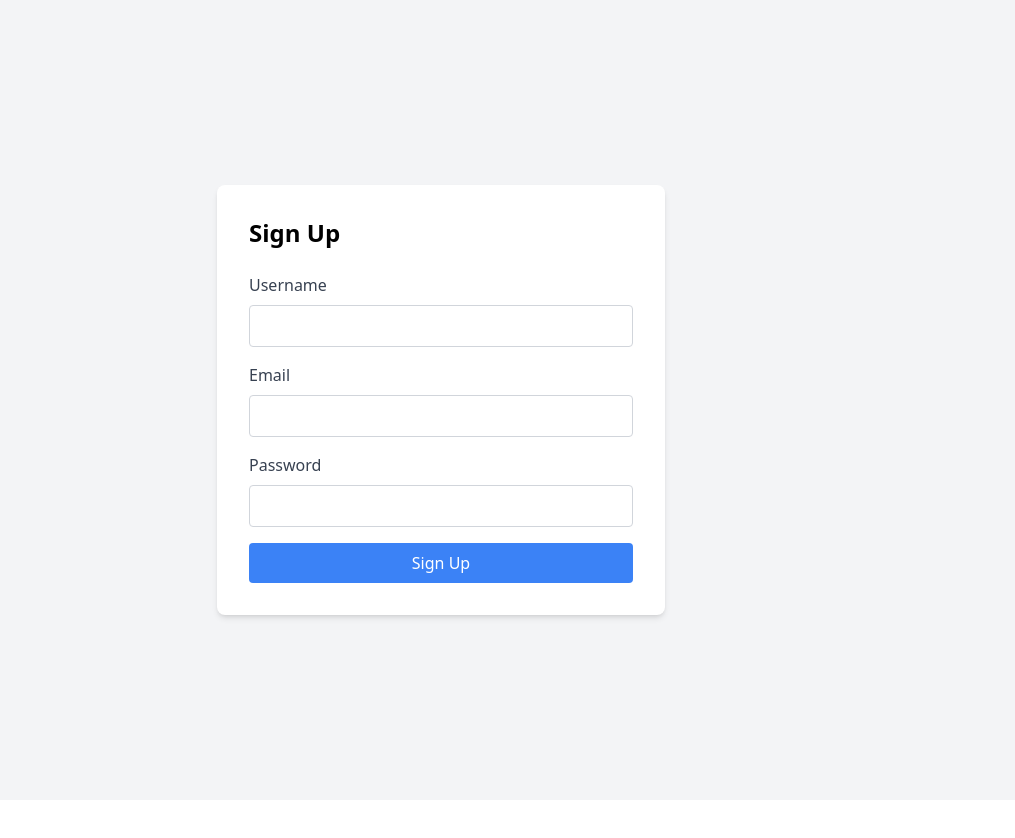
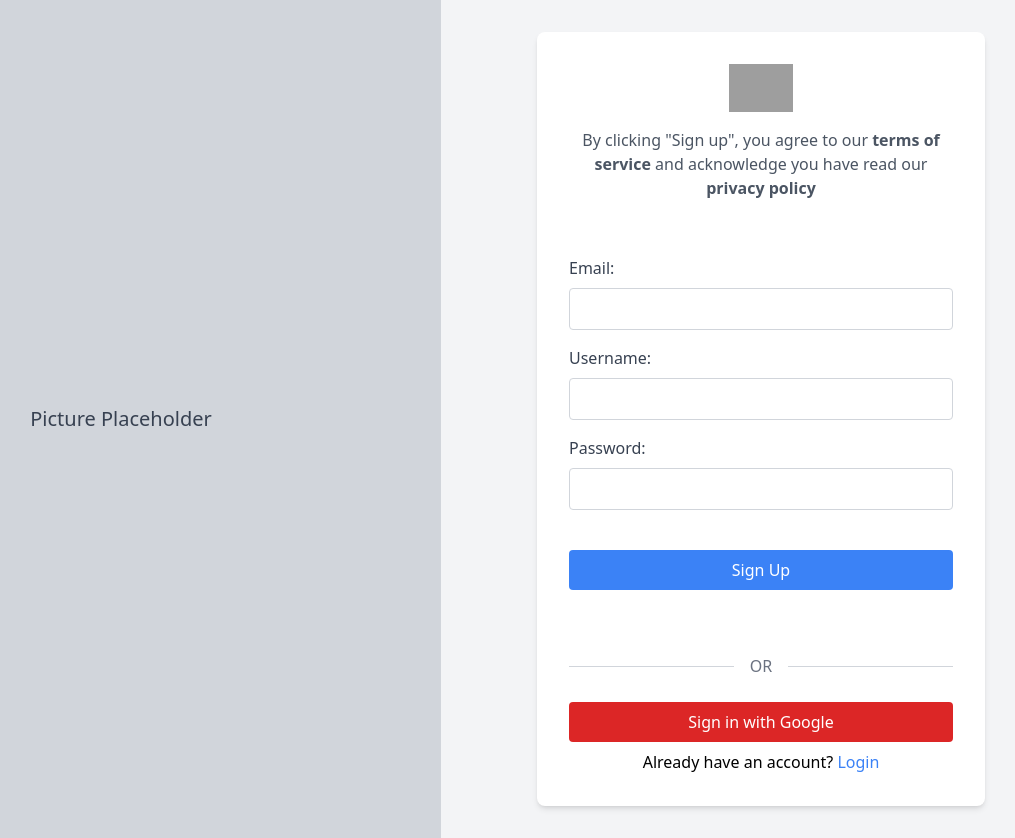
Before and after one commit to Thatohatsi880/chat_circle, a React (Vite) app in the folder chat_circle/: page /signup in a window 1280 px wide. Shown: the whole page, without its empty margins (199-1214 px from the left). Before the commit the page ends 800 px from the top, so only its background shows below. Built offline with nearby package versions, Linux system fonts and the light colour scheme; grey boxes are pictures that could not be loaded.

Commit message:
Modifiying a sign up page

```diff
--- a/chat_circle/src/Pages/SignIn.jsx
+++ b/chat_circle/src/Pages/SignIn.jsx
@@ -1,4 +1,169 @@
-const Login = () => ({})
+import { useState } from 'react';
 
+const SignIn = () => {
+  const [formData, setFormData] = useState({
+    username: '',
+    email: '',
+    password: '',
+  });
 
-export default Login
+  const [errors, setErrors] = useState({
+    email: '',
+    username: '',
+    password: '',
+  });
+
+  const handleChange = (e) => {
+    setFormData({
+      ...formData,
+      [e.target.name]: e.target.value,
+    });
+  };
+
+  const validateEmail = (email) => {
+    const re = /^[^\s@]+@[^\s@]+\.[^\s@]+$/;
+    return re.test(String(email).toLowerCase());
+  };
+
+  const validateUsername = (username) => {
+    return username.length >= 8;
+  };
+
+  const validatePassword = (password) => {
+    const re = /^(?=.*[A-Za-z])(?=.*\d)(?=.*[@$!%*?&])[A-Za-z\d@$!%*?&]{8,}$/;
+    return re.test(password);
+  };
+
+  const handleSubmit = async (e) => {
+    e.preventDefault();
+    const newErrors = { email: '', username: '', password: '' };
+
+    if (!validateEmail(formData.email)) {
+      newErrors.email = 'Please enter a valid email address.';
+    }
+
+    if (!validateUsername(formData.username)) {
+      newErrors.username = 'Username must be at least 8 characters long.';
+    }
+
+    if (!validatePassword(formData.password)) {
+      newErrors.password = 'Password must be at least 8 characters long and contain at least one number and one special character.';
+    }
+
+    setErrors(newErrors);
+
+    if (Object.values(newErrors).every((error) => error === '')) {
+      try {
+        const response = await fetch('/api/signup', {
+          method: 'POST',
+          headers: {
+            'Content-Type': 'application/json',
+          },
+          body: JSON.stringify(formData),
+        });
+
+        if (!response.ok) {
+          throw new Error('Sign up failed');
+        }
+
+        const data = await response.json();
+        console.log('User signed up:', data);
+      } catch (err) {
+        console.error(err);
+        alert('Sign up failed');
+      }
+    }
+  };
+
+  return (
+    <div className="min-h-screen flex bg-gray-100">
+      <div className="flex w-full">
+        {/* Left side - Picture Placeholder */}
+        <div className="w-1/2 bg-gray-200 flex items-center justify-center">
+          <div className="w-full h-full flex items-center justify-center bg-gray-300">
+            <span className="text-gray-700 text-xl">Picture Placeholder</span>
+          </div>
+        </div>
+
+        {/* Right side - Sign Up Form */}
+        <div className="w-1/2 flex items-center justify-center p-8">
+          <div className="max-w-md w-full bg-white p-8 rounded-lg shadow-md">
+            {/* myForum Logo */}
+            <div className="flex justify-center mb-4">
+              <img src="/path/to/your/myForum-logo.png" alt="myForum Logo" className="h-12" />
+            </div>
+            {/* Text below logo */}
+            <p className="text-center text-gray-600 mb-2">
+              By clicking "Sign up", you agree to our{' '}
+              <span className="font-bold">terms of service</span> and acknowledge you have read our{' '}
+              <span className="font-bold">privacy policy</span>
+            </p>
+            <br/>
+            <br/>
+            <form onSubmit={handleSubmit}>
+              <div className="mb-4">
+                <label className="block text-gray-700" htmlFor="email">Email:</label>
+                <input
+                  type="email"
+                  name="email"
+                  id="email"
+                  value={formData.email}
+                  onChange={handleChange}
+                  className="w-full mt-2 p-2 border border-gray-300 rounded"
+                  required
+                />
+                {errors.email && <p className="text-red-500">{errors.email}</p>}
+              </div>
+              <div className="mb-4">
+                <label className="block text-gray-700" htmlFor="username">Username:</label>
+                <input
+                  type="text"
+                  name="username"
+                  id="username"
+                  value={formData.username}
+                  onChange={handleChange}
+                  className="w-full mt-2 p-2 border border-gray-300 rounded"
+                  required
+                />
+                {errors.username && <p className="text-red-500">{errors.username}</p>}
+              </div>
+              <div className="mb-4">
+                <label className="block text-gray-700" htmlFor="password">Password:</label>
+                <input
+                  type="password"
+                  name="password"
+                  id="password"
+                  value={formData.password}
+                  onChange={handleChange}
+                  className="w-full mt-2 p-2 border border-gray-300 rounded"
+                  required
+                />
+                {errors.password && <p className="text-red-500">{errors.password}</p>}
+              </div>
+              <br/>
+              <button type="submit" className="w-full bg-blue-500 text-white py-2 rounded hover:bg-blue-600">
+                Sign Up
+              </button>
+            </form>
+            <br/>
+            <br/>
+            <div className="flex items-center mt-4">
+              <hr className="flex-grow border-gray-300" />
+              <div className="mx-4 text-gray-500">OR</div>
+              <hr className="flex-grow border-gray-300" />
+            </div>
+            <br/>
+            {/* Google Sign-in Button */}
+            <button className="w-full bg-red-600 text-white py-2 rounded hover:bg-red-700">
+              Sign in with Google
+            </button>
+            {/* Login Link */}
+            <p className="text-center mt-2">Already have an account? <a href="/signin" className="text-blue-500">Login</a></p>
+          </div>
+        </div>
+      </div>
+    </div>
+  );
+};
+
+export default SignIn;
--- a/chat_circle/src/Pages/SignUp.jsx
+++ b/chat_circle/src/Pages/SignUp.jsx
@@ -1,14 +1,17 @@
 import { useState } from 'react';
 
 const SignUp = () => {
-
   const [formData, setFormData] = useState({
     username: '',
     email: '',
     password: '',
   });
 
-  const [error, setError] = useState('');
+  const [errors, setErrors] = useState({
+    email: '',
+    username: '',
+    password: '',
+  });
 
   const handleChange = (e) => {
     setFormData({
@@ -17,9 +20,39 @@ const SignUp = () => {
     });
   };
 
+  const validateEmail = (email) => {
+    const re = /^[^\s@]+@[^\s@]+\.[^\s@]+$/;
+    return re.test(String(email).toLowerCase());
+  };
+
+  const validateUsername = (username) => {
+    return username.length >= 8;
+  };
+
+  const validatePassword = (password) => {
+    const re = /^(?=.*[A-Za-z])(?=.*\d)(?=.*[@$!%*?&])[A-Za-z\d@$!%*?&]{8,}$/;
+    return re.test(password);
+  };
+
   const handleSubmit = async (e) => {
     e.preventDefault();
-    setError('');
+    const newErrors = { email: '', username: '', password: '' };
+
+    if (!validateEmail(formData.email)) {
+      newErrors.email = 'Please enter a valid email address.';
+    }
+
+    if (!validateUsername(formData.username)) {
+      newErrors.username = 'Username must be at least 8 characters long.';
+    }
+
+    if (!validatePassword(formData.password)) {
+      newErrors.password = 'Password must be at least 8 characters long and contain at least one number and one special character.';
+    }
+
+    setErrors(newErrors);
+
+    if (Object.values(newErrors).every((error) => error === '')) {
       try {
         const response = await fetch('/api/signup', {
           method: 'POST',
@@ -36,18 +69,53 @@ const SignUp = () => {
         const data = await response.json();
         console.log('User signed up:', data);
       } catch (err) {
-      setError(err.message || 'Sign up failed');
+        console.error(err);
+        alert('Sign up failed');
+      }
     }
   };
 
   return (
-    <div className="min-h-screen flex items-center justify-center bg-gray-100">
+    <div className="min-h-screen flex bg-gray-100">
+      <div className="flex w-full">
+        {/* Left side - Picture Placeholder */}
+        <div className="w-1/2 bg-gray-200 flex items-center justify-center">
+          <div className="w-full h-full flex items-center justify-center bg-gray-300">
+            <span className="text-gray-700 text-xl">Picture Placeholder</span>
+          </div>
+        </div>
+
+        {/* Right side - Sign Up Form */}
+        <div className="w-1/2 flex items-center justify-center p-8">
           <div className="max-w-md w-full bg-white p-8 rounded-lg shadow-md">
-        <h2 className="text-2xl font-bold mb-6">Sign Up</h2>
-        {error && <p className="text-red-500 mb-4">{error}</p>}
+            {/* myForum Logo */}
+            <div className="flex justify-center mb-4">
+              <img src="/path/to/your/myForum-logo.png" alt="myForum Logo" className="h-12" />
+            </div>
+            {/* Text below logo */}
+            <p className="text-center text-gray-600 mb-2">
+              By clicking "Sign up", you agree to our{' '}
+              <span className="font-bold">terms of service</span> and acknowledge you have read our{' '}
+              <span className="font-bold">privacy policy</span>
+            </p>
+            <br/>
+            <br/>
             <form onSubmit={handleSubmit}>
               <div className="mb-4">
-            <label className="block text-gray-700" htmlFor="username">Username</label>
+                <label className="block text-gray-700" htmlFor="email">Email:</label>
+                <input
+                  type="email"
+                  name="email"
+                  id="email"
+                  value={formData.email}
+                  onChange={handleChange}
+                  className="w-full mt-2 p-2 border border-gray-300 rounded"
+                  required
+                />
+                {errors.email && <p className="text-red-500">{errors.email}</p>}
+              </div>
+              <div className="mb-4">
+                <label className="block text-gray-700" htmlFor="username">Username:</label>
                 <input
                   type="text"
                   name="username"
@@ -57,21 +125,10 @@ const SignUp = () => {
                   className="w-full mt-2 p-2 border border-gray-300 rounded"
                   required
                 />
+                {errors.username && <p className="text-red-500">{errors.username}</p>}
               </div>
               <div className="mb-4">
-            <label className="block text-gray-700" htmlFor="email">Email</label>
-            <input
-              type="email"
-              name="email"
-              id="email"
-              value={formData.email}
-              onChange={handleChange}
-              className="w-full mt-2 p-2 border border-gray-300 rounded"
-              required
-            />
-          </div>
-          <div className="mb-4">
-            <label className="block text-gray-700" htmlFor="password">Password</label>
+                <label className="block text-gray-700" htmlFor="password">Password:</label>
                 <input
                   type="password"
                   name="password"
@@ -81,11 +138,29 @@ const SignUp = () => {
                   className="w-full mt-2 p-2 border border-gray-300 rounded"
                   required
                 />
+                {errors.password && <p className="text-red-500">{errors.password}</p>}
               </div>
+              <br/>
               <button type="submit" className="w-full bg-blue-500 text-white py-2 rounded hover:bg-blue-600">
                 Sign Up
               </button>
             </form>
+            <br/>
+            <br/>
+            <div className="flex items-center mt-4">
+              <hr className="flex-grow border-gray-300" />
+              <div className="mx-4 text-gray-500">OR</div>
+              <hr className="flex-grow border-gray-300" />
+            </div>
+            <br/>
+            {/* Google Sign-in Button */}
+            <button className="w-full bg-red-600 text-white py-2 rounded hover:bg-red-700">
+              Sign in with Google
+            </button>
+            {/* Login Link */}
+            <p className="text-center mt-2">Already have an account? <a href="/signin" className="text-blue-500">Login</a></p>
+          </div>
+        </div>
       </div>
     </div>
   );
```
Lines whose indentation alone changed are shown as unchanged.
